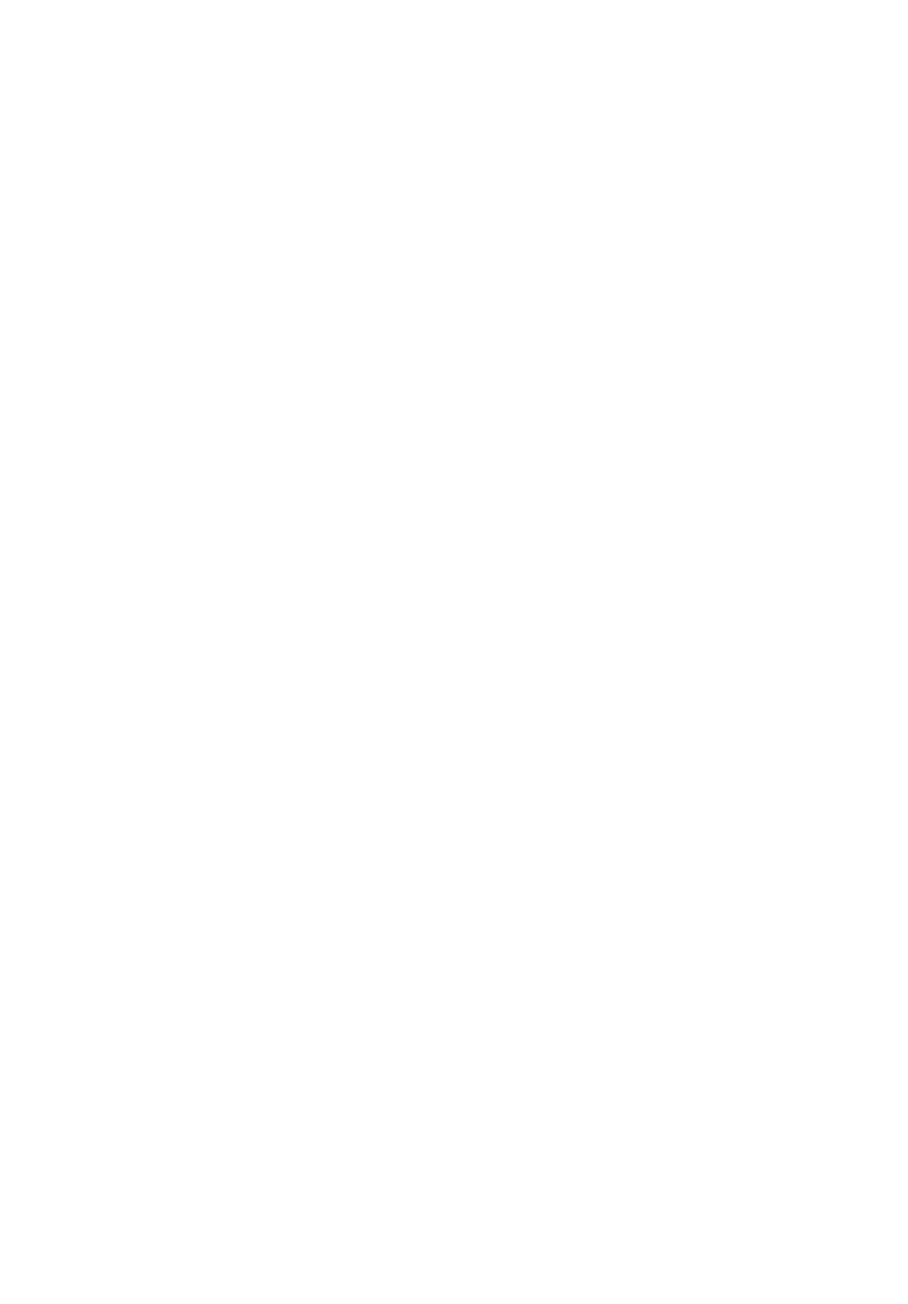
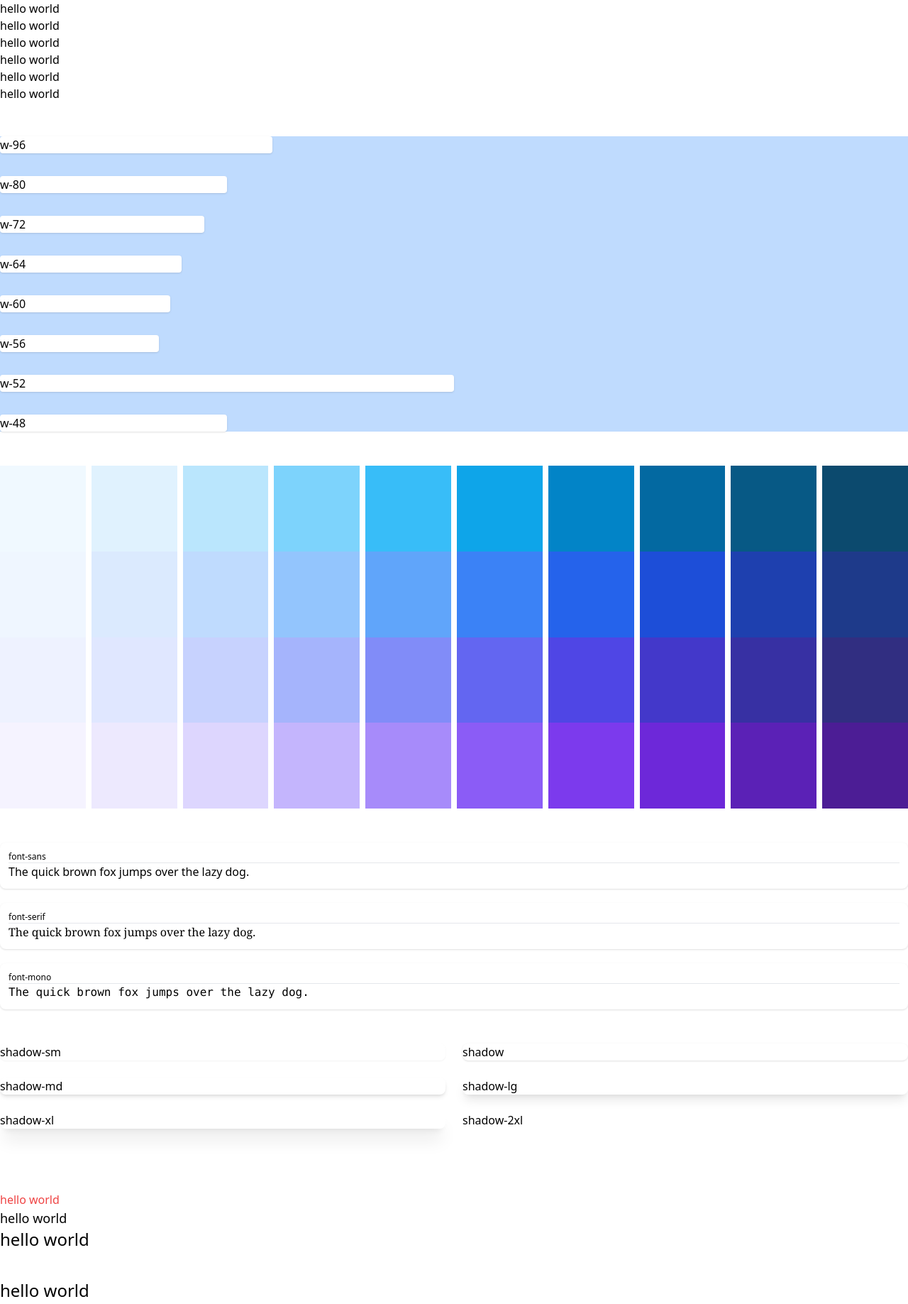
Before and after one commit to hanselkang/tailwind, a plain HTML site: page index.html in a window 1280 px wide. Shown: the top 1837 px of the page at 71% size. Before the commit the page ends 800 px from the top, so only its background shows below. Drawn offline with nearby package versions, Linux system fonts and the light colour scheme.

Commit message:
test size, margin, padding, rounded etc

```diff
--- /dev/null
+++ b/build.html
@@ -0,0 +1,93 @@
+<!DOCTYPE html>
+<html lang="en">
+<head>
+    <meta charset="UTF-8">
+    <meta http-equiv="X-UA-Compatible" content="IE=edge">
+    <meta name="viewport" content="width=device-width, initial-scale=1.0">
+    <title>Document</title>
+    <script src="https://cdn.tailwindcss.com/"></script>
+
+</head>
+<body>
+    <div class="flex font-sans">
+        <div class="flex-none w-48 relative">
+            <img src="https://live.staticflickr.com/4106/4970115793_4166d8095c_b.jpg" alt="" class="absolute inset-0 w-full h-full object-cover rounded-3xl"
+                loading="lazy" />
+        </div>
+        <form class="flex-auto p-6">
+            <div class="flex flex-wrap">
+                <h1 class="flex-auto text-lg font-semibold text-slate-900">
+                    Classic Utility Jacket
+                </h1>
+                <div class="text-lg font-semibold text-slate-600">
+                    $110.00
+                </div>
+                <div class="w-full flex-none text-sm font-medium text-slate-700 mt-2">
+                    In stock
+                </div>
+            </div>
+            <div class="flex items-baseline mt-4 mb-6 pb-6 border-b border-slate-200">
+                <div class="space-x-2 flex text-sm">
+                    <label>
+                        <input class="sr-only peer" name="size" type="radio" value="xs" checked />
+                        <div
+                            class="w-9 h-9 rounded-lg flex items-center justify-center text-slate-700 peer-checked:font-semibold peer-checked:bg-slate-900 peer-checked:text-white">
+                            XS
+                        </div>
+                    </label>
+                    <label>
+                        <input class="sr-only peer" name="size" type="radio" value="s" />
+                        <div
+                            class="w-9 h-9 rounded-lg flex items-center justify-center text-slate-700 peer-checked:font-semibold peer-checked:bg-slate-900 peer-checked:text-white">
+                            S
+                        </div>
+                    </label>
+                    <label>
+                        <input class="sr-only peer" name="size" type="radio" value="m" />
+                        <div
+                            class="w-9 h-9 rounded-lg flex items-center justify-center text-slate-700 peer-checked:font-semibold peer-checked:bg-slate-900 peer-checked:text-white">
+                            M
+                        </div>
+                    </label>
+                    <label>
+                        <input class="sr-only peer" name="size" type="radio" value="l" />
+                        <div
+                            class="w-9 h-9 rounded-lg flex items-center justify-center text-slate-700 peer-checked:font-semibold peer-checked:bg-slate-900 peer-checked:text-white">
+                            L
+                        </div>
+                    </label>
+                    <label>
+                        <input class="sr-only peer" name="size" type="radio" value="xl" />
+                        <div
+                            class="w-9 h-9 rounded-lg flex items-center justify-center text-slate-700 peer-checked:font-semibold peer-checked:bg-slate-900 peer-checked:text-white">
+                            XL
+                        </div>
+                    </label>
+                </div>
+            </div>
+            <div class="flex space-x-4 mb-6 text-sm font-medium">
+                <div class="flex-auto flex space-x-4">
+                    <button class="h-10 px-6 font-semibold rounded-md bg-black text-white" type="submit">
+                        Buy now
+                    </button>
+                    <button class="h-10 px-6 font-semibold rounded-md border border-slate-200 text-slate-900" type="button">
+                        Add to bag
+                    </button>
+                </div>
+                <button
+                    class="flex-none flex items-center justify-center w-9 h-9 rounded-md text-slate-300 border border-slate-200"
+                    type="button" aria-label="Like">
+                    <svg width="20" height="20" fill="currentColor" aria-hidden="true">
+                        <path fill-rule="evenodd" clip-rule="evenodd"
+                            d="M3.172 5.172a4 4 0 015.656 0L10 6.343l1.172-1.171a4 4 0 115.656 5.656L10 17.657l-6.828-6.829a4 4 0 010-5.656z" />
+                    </svg>
+                </button>
+            </div>
+            <p class="text-m text-slate-700">
+                Free shipping on all continental US orders.
+            </p>
+        </form>
+    </div>
+
+</body>
+</html>
--- a/index.html
+++ b/index.html
@@ -1,12 +1,190 @@
 <!DOCTYPE html>
 <html lang="en">
+
 <head>
     <meta charset="UTF-8">
     <meta http-equiv="X-UA-Compatible" content="IE=edge">
     <meta name="viewport" content="width=device-width, initial-scale=1.0">
     <title>Document</title>
+    <script src="https://cdn.tailwindcss.com"/></script>
 </head>
+
 <body>
+    <h1>hello world</h1>
+    <h2>hello world</h2>
+    <h3>hello world</h3>
+    <h4>hello world</h4>
+    <h5>hello world</h5>
+    <h6>hello world</h6>
 
+    <br><br>
+
+
+    <div class="space-y-8 bg-blue-200">
+        <div class="w-96 bg-white shadow rounded">
+            w-96
+        </div>
+        <div class="w-80 bg-white shadow rounded">
+            w-80
+        </div>
+        <div class="w-72 bg-white shadow rounded">
+            w-72
+        </div>
+        <div class="w-64 bg-white shadow rounded">
+            w-64
+        </div>
+        <div class="w-60 bg-white shadow rounded">
+            w-60
+        </div>
+        <div class="w-56 bg-white shadow rounded">
+            w-56
+        </div>
+        <div class="w-1/2 bg-white shadow rounded">
+            w-52
+        </div>
+        <div class="w-1/4 bg-white shadow rounded">
+            w-48
+        </div>
+    </div>
+
+    <br><br>
+
+    <div class="grid grid-cols-10 gap-2">
+        <div class="bg-sky-50 aspect-square"></div>
+        <div class="bg-sky-100 aspect-square"></div>
+        <div class="bg-sky-200 aspect-square"></div>
+        <div class="bg-sky-300 aspect-square"></div>
+        <div class="bg-sky-400 aspect-square"></div>
+        <div class="bg-sky-500 aspect-square"></div>
+        <div class="bg-sky-600 aspect-square"></div>
+        <div class="bg-sky-700 aspect-square"></div>
+        <div class="bg-sky-800 aspect-square"></div>
+        <div class="bg-sky-900 aspect-square"></div>
+    </div>
+    <div class="grid grid-cols-10 gap-2">
+        <div class="bg-blue-50 aspect-square"></div>
+        <div class="bg-blue-100 aspect-square"></div>
+        <div class="bg-blue-200 aspect-square"></div>
+        <div class="bg-blue-300 aspect-square"></div>
+        <div class="bg-blue-400 aspect-square"></div>
+        <div class="bg-blue-500 aspect-square"></div>
+        <div class="bg-blue-600 aspect-square"></div>
+        <div class="bg-blue-700 aspect-square"></div>
+        <div class="bg-blue-800 aspect-square"></div>
+        <div class="bg-blue-900 aspect-square"></div>
+    </div>
+    <div class="grid grid-cols-10 gap-2">
+        <div class="bg-indigo-50 aspect-square"></div>
+        <div class="bg-indigo-100 aspect-square"></div>
+        <div class="bg-indigo-200 aspect-square"></div>
+        <div class="bg-indigo-300 aspect-square"></div>
+        <div class="bg-indigo-400 aspect-square"></div>
+        <div class="bg-indigo-500 aspect-square"></div>
+        <div class="bg-indigo-600 aspect-square"></div>
+        <div class="bg-indigo-700 aspect-square"></div>
+        <div class="bg-indigo-800 aspect-square"></div>
+        <div class="bg-indigo-900 aspect-square"></div>
+    </div>
+    <div class="grid grid-cols-10 gap-2">
+        <div class="bg-violet-50 aspect-square"></div>
+        <div class="bg-violet-100 aspect-square"></div>
+        <div class="bg-violet-200 aspect-square"></div>
+        <div class="bg-violet-300 aspect-square"></div>
+        <div class="bg-violet-400 aspect-square"></div>
+        <div class="bg-violet-500 aspect-square"></div>
+        <div class="bg-violet-600 aspect-square"></div>
+        <div class="bg-violet-700 aspect-square"></div>
+        <div class="bg-violet-800 aspect-square"></div>
+        <div class="bg-violet-900 aspect-square"></div>
+    </div>
+
+
+    <br><br>
+
+    <div class="space-y-5">
+        <div class="p-3 bg-white shadow rounded-lg">
+            <h3 class="text-xs border-b">font-sans</h3>
+            <p class="font-sans">
+                The quick brown fox jumps over the lazy dog.
+            </p>
+        </div>
+        <div class="p-3 bg-white shadow rounded-lg">
+            <h3 class="text-xs border-b">font-serif</h3>
+            <p class="font-serif">
+                The quick brown fox jumps over the lazy dog.
+            </p>
+        </div>
+        <div class="p-3 bg-white shadow rounded-lg">
+            <h3 class="text-xs border-b">font-mono</h3>
+            <p class="font-mono">
+                The quick brown fox jumps over the lazy dog.
+            </p>
+        </div>
+    </div>
+
+    <br><br>
+
+
+    <div class="grid grid-cols-2 gap-6">
+        <div class="shadow-sm bg-white rounded-lg">
+            shadow-sm
+        </div>
+        <div class="shadow bg-white rounded-lg">
+            shadow
+        </div>
+        <div class="shadow-md bg-white rounded-lg">
+            shadow-md
+        </div>
+        <div class="shadow-lg bg-white rounded-lg">
+            shadow-lg
+        </div>
+        <div class="shadow-xl bg-white rounded-lg">
+            shadow-xl
+        </div>
+        <div class="shadow-2xl bg-white rounded-lg">
+            shadow-2xl
+        </div>
+    </div>
+
+    <br><br>
+
+    <div class="text-base text-red-500 pt-10">hello world</div>
+    <div class="text-lg">hello world</div>
+    <div class="text-2xl mb-10">hello world</div>
+    <div class="text-2xl mb-10">hello world</div>
+    <div class="text-2xl mb-10">hello world</div>
+    <div class="text-2xl mb-10">hello world</div>
+
+    <br><br>
+
+    <div class="p-5">
+        <ul class="list-decimal">
+            <li>Lorem ipsum dolor sit amet consectetur adipisicing elit. Officiis ad dolores eaque id perferendis, dolorum asperiores qui aut recusandae! Quod tenetur unde aspernatur inventore animi eaque deserunt consequatur commodi cupiditate?</li>
+            <li>hello world</li>
+            <li>hello world</li>
+            <li>hello world</li>
+            <li>hello world</li>
+        </ul>
+    </div>
+
+    <br><br>
+
+    <div class="w-32 h-32 bg-red-400"></div>
+    <br>
+    <div class="w-32 h-32 bg-red-400 rounded"></div>
+    <br>
+    <div class="w-32 h-32 bg-red-400 rounded-2xl"></div>
+    <br>
+    <div class="w-32 h-32 bg-red-400 rounded-full"></div>
+    <br>
+    <div class="w-32 h-32 bg-red-400"></div>
+    <br>
+
+    <br>
+
+
+    <div class="text-[100px]">Hello world</div>
 </body>
+
+
 </html>
```
